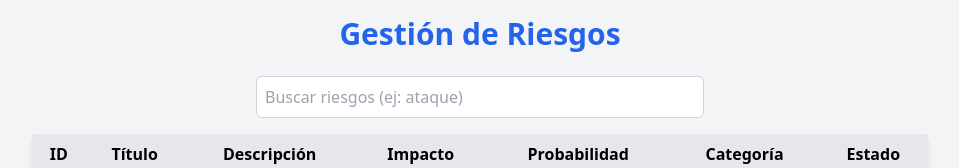
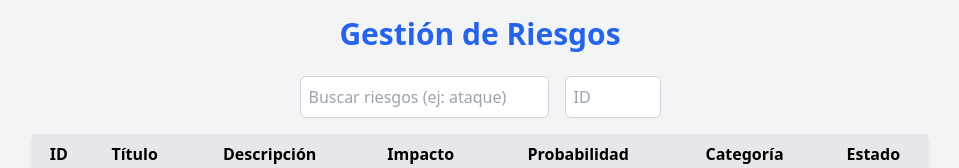
Before and after one commit to felandres3/cyber-risk-app, a React (Create React App) app in the folder frontend/: page / in a window 1280 px wide. Shown: the top 168 px of the page, without its empty margins (160-1119 px from the left). Built offline with nearby package versions, Linux system fonts and the light colour scheme; no server answers.

Commit message:
feat(frontend): Agregué filtros para impapcto

```diff
--- a/frontend/src/App.js
+++ b/frontend/src/App.js
@@ -3,13 +3,14 @@ import axios from 'axios';
 
 function App() {
   const [search, setSearch] = useState('');
+  const [idFilter, setIdFilter] = useState(''); // Estado para el ID
   const [risks, setRisks] = useState([]);
   const [page, setPage] = useState(1);
   const [totalPages, setTotalPages] = useState(1);
 
   const fetchRisks = async () => {
     try {
-      const response = await axios.get(`http://localhost:5000/risks?search=${search}&page=${page}&per_page=10`);
+      const response = await axios.get(`http://localhost:5000/risks?search=${search}&id=${idFilter}&page=${page}&per_page=10`);
       setRisks(response.data.risks);
       setTotalPages(response.data.total_pages);
     } catch (error) {
@@ -20,23 +21,37 @@ function App() {
 
   useEffect(() => {
     fetchRisks();
-  }, [search, page]);
+  }, [search, idFilter, page]);
 
   const handleSearch = (e) => {
     setSearch(e.target.value);
-    setPage(1);
+    setPage(1); // Reinicia página al buscar
+  };
+
+  const handleIdFilter = (e) => {
+    setIdFilter(e.target.value);
+    setPage(1); // Reinicia página al filtrar por ID
   };
 
   return (
     <div className="min-h-screen bg-gray-100 flex flex-col items-center p-4">
       <h1 className="text-3xl font-bold text-blue-600 mb-6">Gestión de Riesgos</h1>
+      <div className="flex gap-4 mb-4">
         <input
           type="text"
           value={search}
           onChange={handleSearch}
           placeholder="Buscar riesgos (ej: ataque)"
-        className="w-full max-w-md p-2 mb-4 border border-gray-300 rounded-md focus:outline-none focus:ring-2 focus:ring-blue-500"
+          className="w-full max-w-md p-2 border border-gray-300 rounded-md focus:outline-none focus:ring-2 focus:ring-blue-500"
         />
+        <input
+          type="number"
+          value={idFilter}
+          onChange={handleIdFilter}
+          placeholder="ID"
+          className="w-24 p-2 border border-gray-300 rounded-md focus:outline-none focus:ring-2 focus:ring-blue-500"
+        />
+      </div>
       <table className="w-full max-w-4xl border-collapse bg-white shadow-md rounded-md">
         <thead>
           <tr className="bg-gray-200">
@@ -65,7 +80,7 @@ function App() {
           ) : (
             <tr>
               <td colSpan="7" className="p-4 text-center text-gray-500">
-                {search ? 'No se encontraron riesgos' : 'Escribe algo para buscar riesgos'}
+                {(search || idFilter) ? 'No se encontraron riesgos' : 'Escribe algo para buscar riesgos'}
               </td>
             </tr>
           )}
```
Lines whose indentation alone changed are shown as unchanged.
